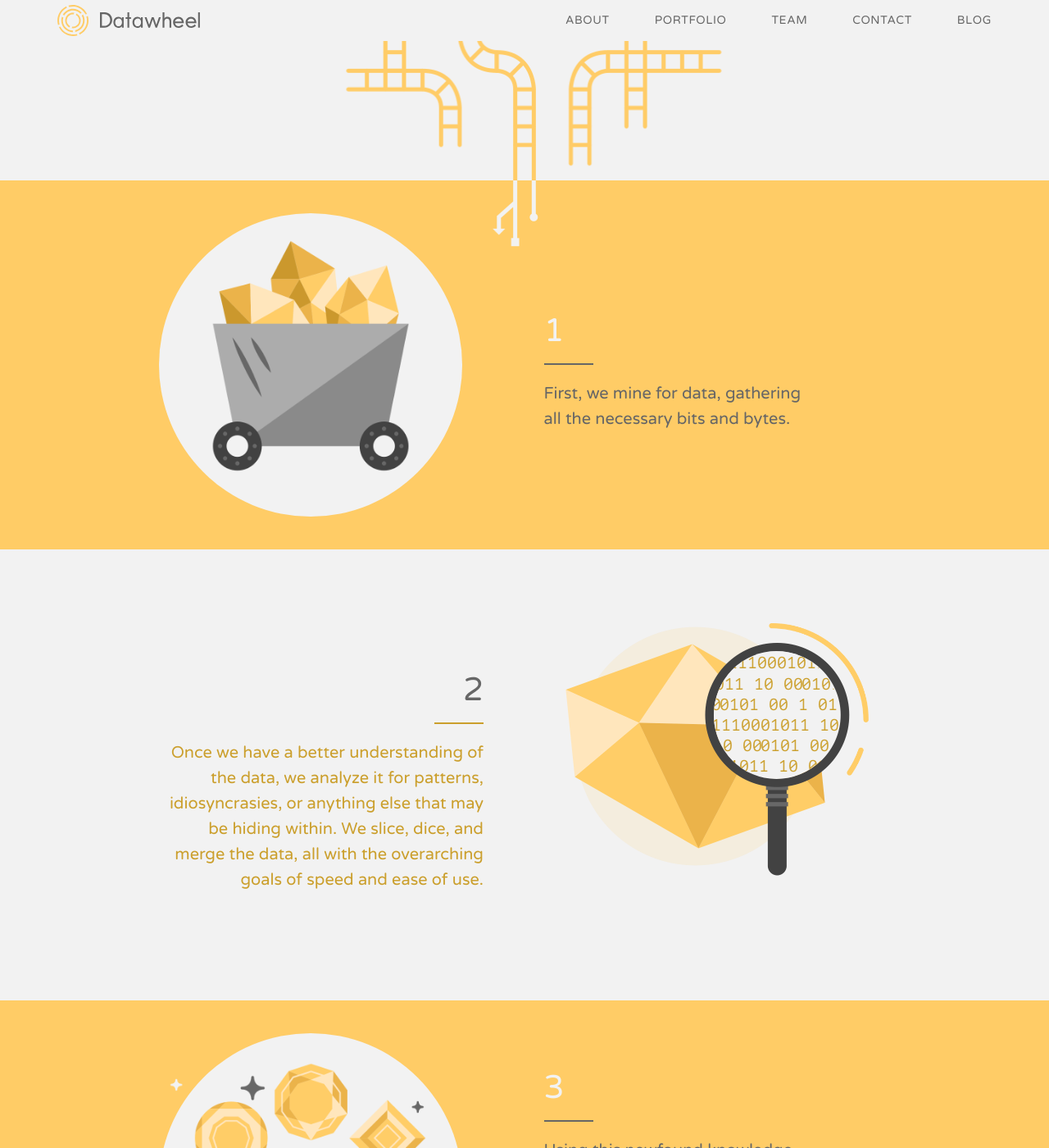
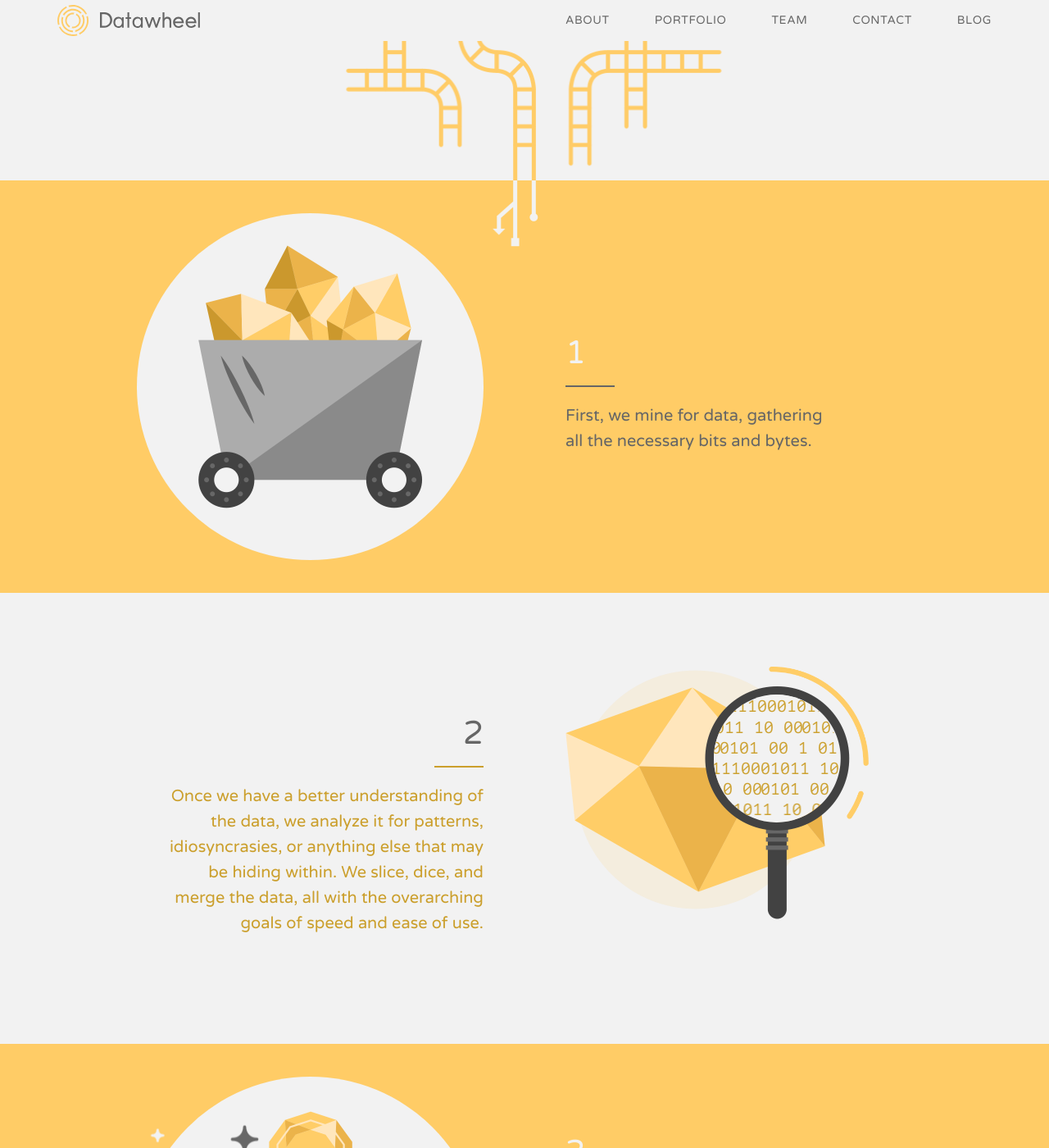
Before and after one commit to Datawheel/datawheel, a Jekyll site: the page built from _pages/about.html, in a window 1280 px wide and 1400 px high, scrolled down 2087 px. Shown: the whole window at 82% size. Built offline with Jekyll 4.4.1, drawn with Linux system fonts in a browser that asks for light colours.

Commit message:
tweaks responsive about bubbles

```diff
--- a/_sass/components/about.scss
+++ b/_sass/components/about.scss
@@ -176,12 +176,14 @@
     .bubble {
       @include rounded(50%);
       background-color: $bg-gray;
-      height: 370px;
+      height: 423px;
       margin-right: 50px;
       overflow: visible;
-      width: 370px;
+      width: 423px;
       @include tablet {
+        height: 320px;
         margin: 10px 0 0;
+        width: 320px;
       }
       .cart {
         margin: -3% 0 3%;
@@ -341,13 +343,15 @@
     .bubble {
       @include rounded(222px);
       background-color: $bg-gray;
-      height: 370px;
+      height: 423px;
       margin-right: 50px;
       overflow: visible;
       position: relative;
-      width: 370px;
+      width: 423px;
       @include tablet {
+        height: 320px;
         margin: 10px 0 0;
+        width: 320px;
       }
 
       .diamonds {
```
